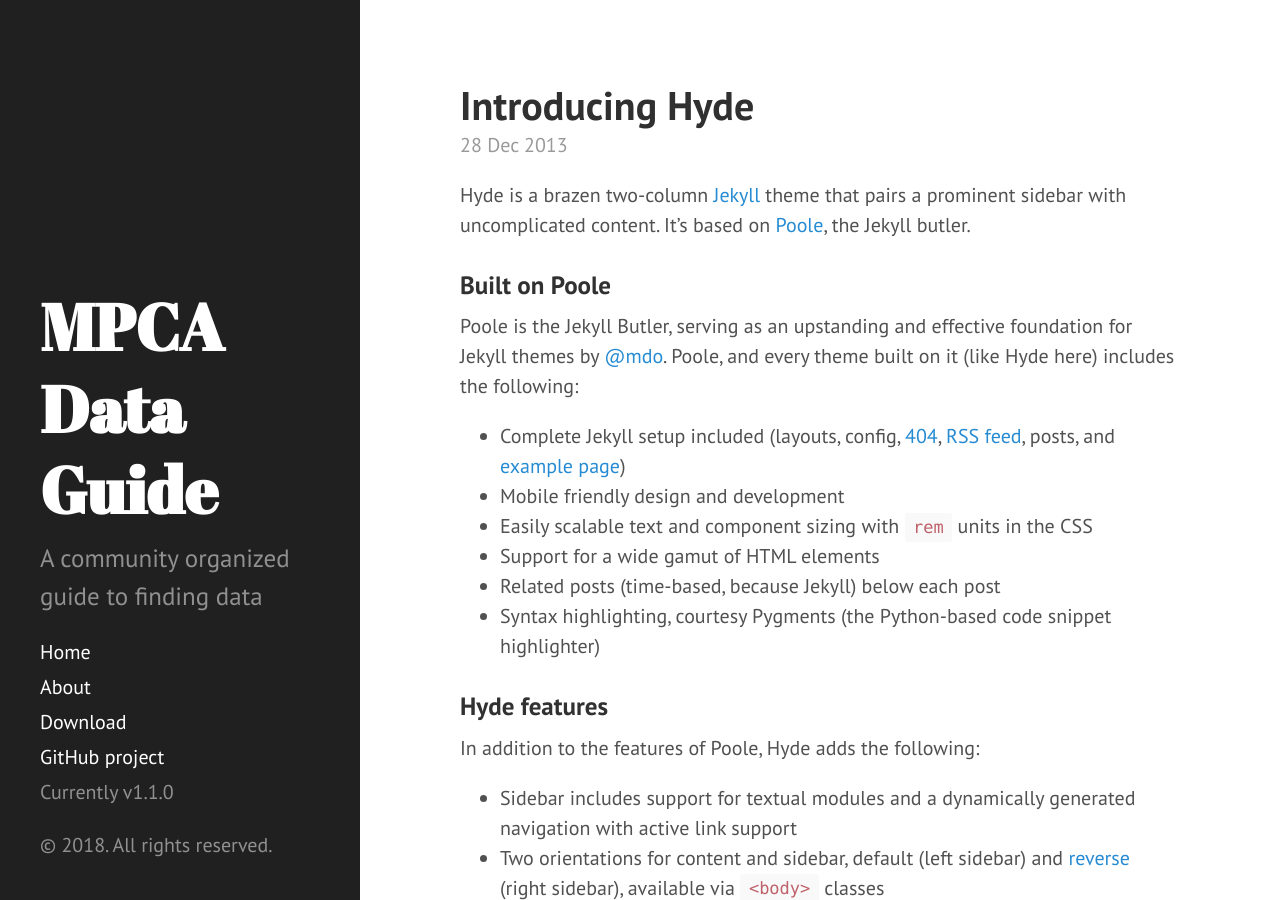
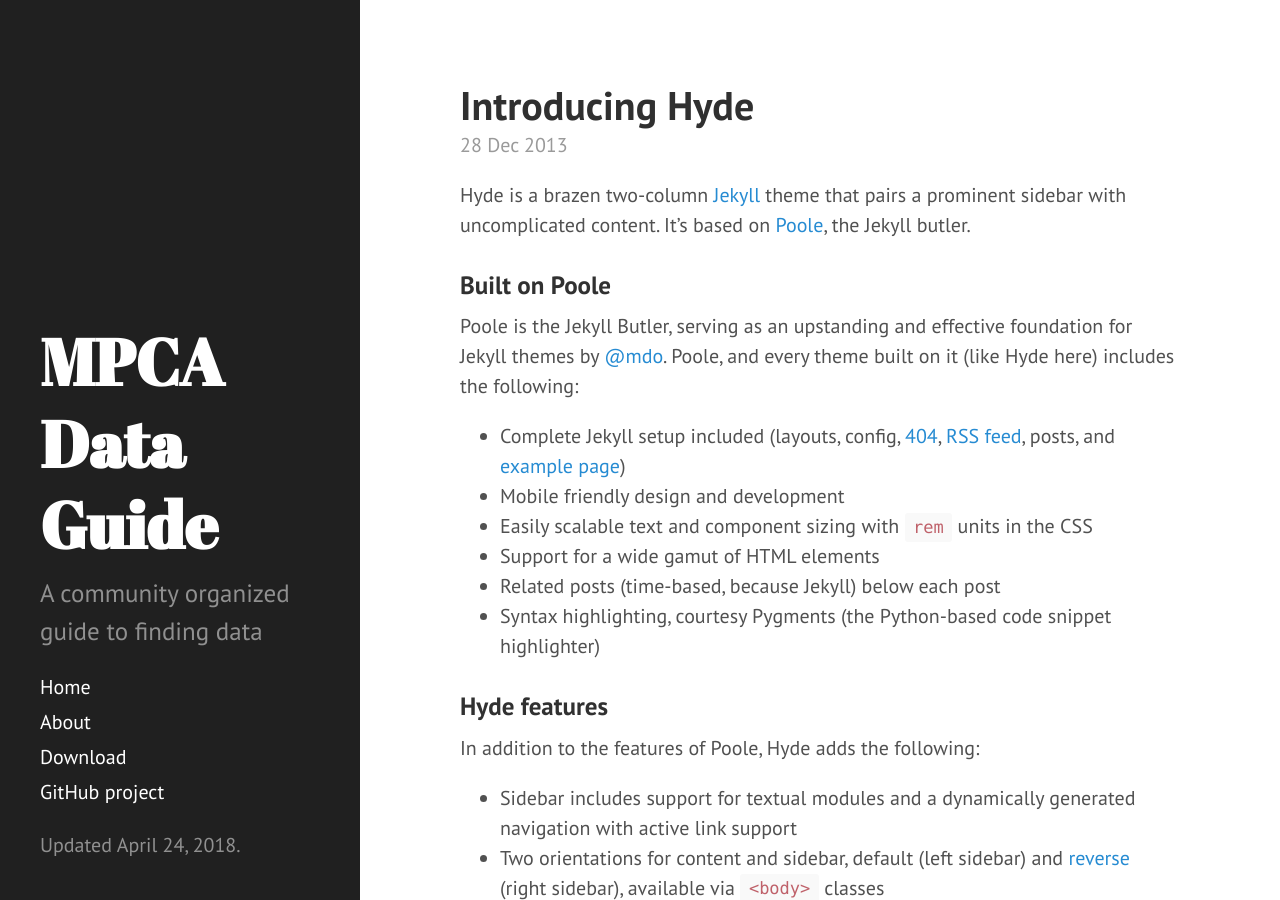
Before and after one commit to kmellick/Data-Guide, a Jekyll site: the page built from index.html, in a window 1280 px wide and 900 px high. Built offline with Jekyll 4.4.1, drawn with Linux system fonts in a browser that asks for light colours; the list of posts is cut into pages by our own code.

Commit message:
Update sidebar.html

```diff
--- a/_includes/sidebar.html
+++ b/_includes/sidebar.html
@@ -28,9 +28,9 @@
 
       <a class="sidebar-nav-item" href="{{ site.github.repo }}/archive/v{{ site.version }}.zip">Download</a>
       <a class="sidebar-nav-item" href="{{ site.github.repo }}">GitHub project</a>
-      <span class="sidebar-nav-item">Currently v{{ site.version }}</span>
+
     </nav>
 
-    <p>&copy; {{ site.time | date: '%Y' }}. All rights reserved.</p>
+    <p>Updated {{ site.time | date: '%B %-d, %Y' }}. </p>
   </div>
 </div>
```
